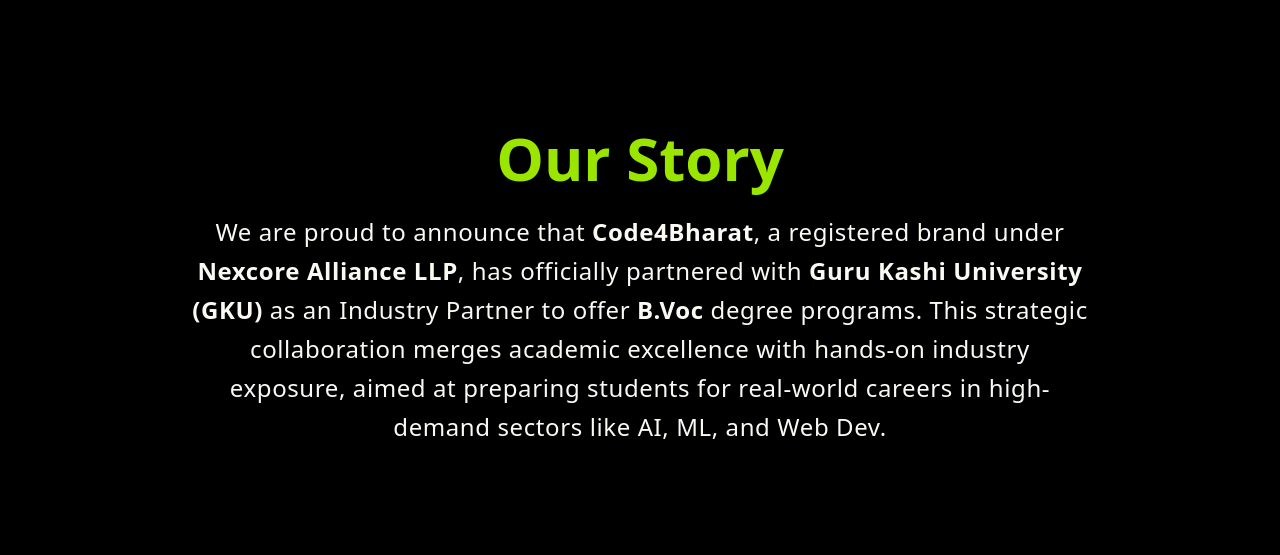
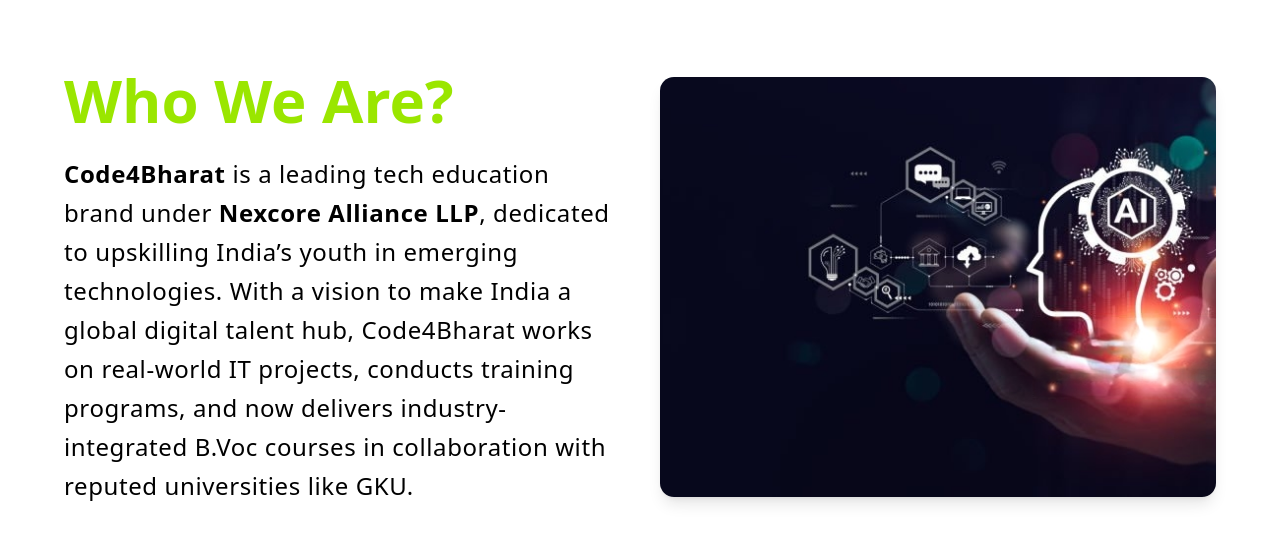
Before and after one commit to Code4Bharat1/BVOC_AIML, a Next.js app: page / in a window 1280 px wide. Shown: the part 977-1532 px from the top of the page. Built offline with nearby package versions, Linux system fonts and the light colour scheme.

Commit message:
- Added Video for HeroSection. - Added image in HeroAboutSection. - Made changes in HeroSection. - Made changes in HeroAboutSection.

```diff
--- a/src/components/HeroAbout.jsx
+++ b/src/components/HeroAbout.jsx
@@ -27,9 +27,9 @@ const HeroAboutSection = () => {
               loop
               muted
               playsInline
-              className="w-full h-full object-cover bg-black opacity-50"
+              className="w-full h-full object-cover"
             >
-              <source src="/Hero_Bg_video.mp4" type="video/mp4" />
+              <source src="/AI_Brain_Bg.mp4" type="video/mp4" />
               Your browser does not support the video tag.
             </video>
           </div>
@@ -54,25 +54,32 @@ const HeroAboutSection = () => {
       </div>
 
 {/* About Section */}
-      <div className="w-full min-h-screen px-6 lg:px-20 flex items-center justify-center bg-black text-[#fafaf3]">
-        <div className="max-w-4xl text-center">
-          <h2 className="text-5xl sm:text-6xl font-bold mb-6 text-lime-400">
-            Our Story
+<div className="w-full min-h-screen px-6 md:px-4 py-12 bg-white text-black flex items-center justify-center">
+  <div className="max-w-6xl w-full flex flex-col md:flex-row items-center gap-10">
+
+    {/* Left: Text Content */}
+    <div className="flex-1 text-center lg:text-left">
+      <h2 className="text-5xl md:text-6xl font-bold mb-6 text-lime-400">
+        Who We Are?
       </h2>
       <p className="text-xl sm:text-2xl font-medium leading-relaxed tracking-wide">
-            We are proud to announce that{" "}
-            <span className="font-bold">Code4Bharat</span>, a registered brand
-            under <span className="font-bold">Nexcore Alliance LLP</span>, has
-            officially partnered with{" "}
-            <span className="font-bold">Guru Kashi University (GKU)</span> as an
-            Industry Partner to offer <span className="font-bold">B.Voc</span>{" "}
-            degree programs. This strategic collaboration merges academic
-            excellence with hands-on industry exposure, aimed at preparing
-            students for real-world careers in high-demand sectors like AI, ML,
-            and Web Dev.
+  <strong>Code4Bharat</strong> is a leading tech education brand under <strong>Nexcore Alliance LLP</strong>, dedicated to upskilling India’s youth in emerging technologies. With a vision to make India a global digital talent hub, Code4Bharat works on real-world IT projects, conducts training programs, and now delivers industry-integrated B.Voc courses in collaboration with reputed universities like GKU.
 </p>
     </div>
+
+    {/* Right: Image */}
+    <div className="flex-1">
+      <img
+        src="/Hero_About_Bg.jpg"
+        alt="About Us"
+        className="w-full h-[420px] rounded-xl shadow-lg object-cover"
+      />
     </div>
+
+  </div>
+</div>
+
+
     </div>
   );
 };
--- a/src/components/HeroSection.jsx
+++ b/src/components/HeroSection.jsx
@@ -20,7 +20,7 @@ const HeroSection = () => {
             playsInline
             className="w-full h-full object-cover"
           >
-            <source src="/bgVideo.mp4" type="video/mp4" />
+            <source src="/AI_Brain_Bg.mp4" type="video/mp4" />
             Your browser does not support the video tag.
           </video>
         </div>
```
Also changed, not shown: public/Hero_About_Bg.jpg (added), 1 other file (tests, documents, lock files or other folders). Lines whose indentation alone changed are shown as unchanged.
